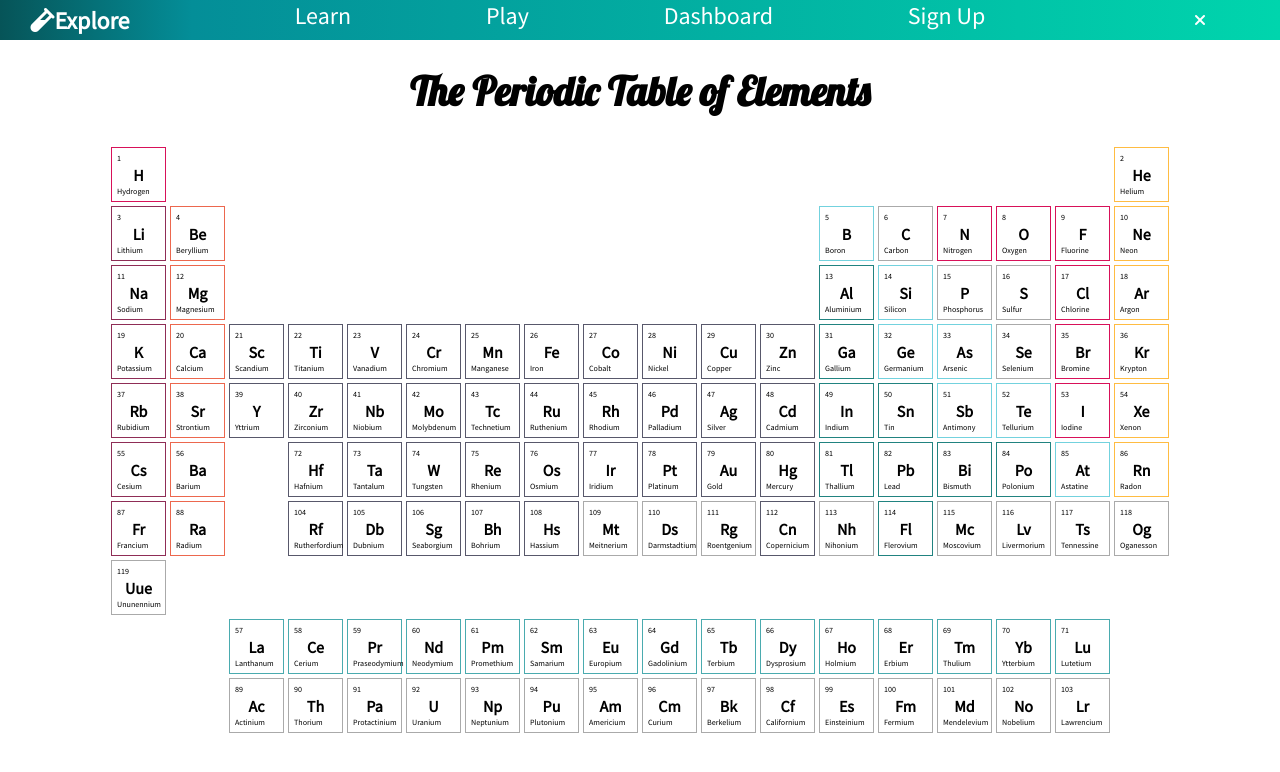
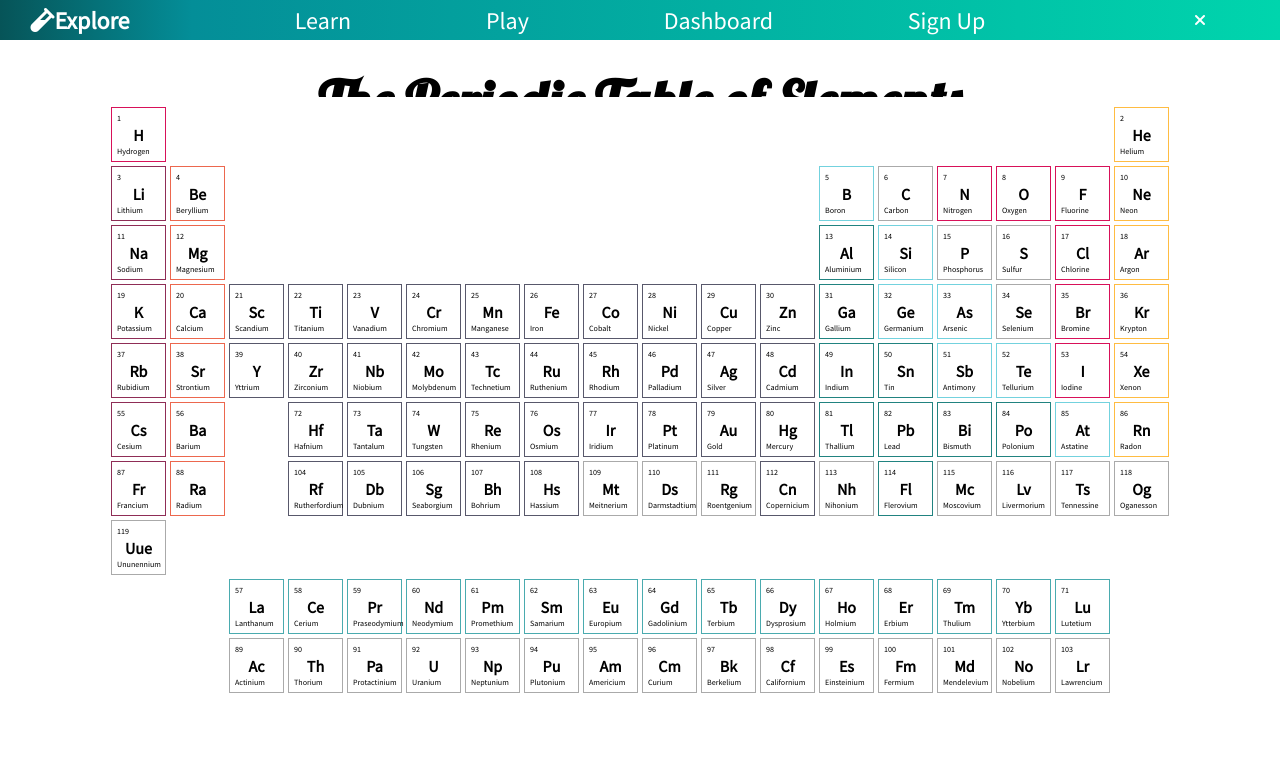
Before and after one commit to ash-bergs/periodic-react, a React (Create React App) app in the folder periodic-table/: page /periodic-table in a window 1280 px wide. Both pictures are taken after a click on the element 1200 px from the left and 20 px from the top of the page. Shown: the top 772 px of the page. Built offline with nearby package versions, Linux system fonts and the light colour scheme.

Commit message:
Navbar (desktop only for now) implemented. Will refine later when dashboard is more refined.

```diff
--- a/periodic-table/src/components/Navbar.js
+++ b/periodic-table/src/components/Navbar.js
@@ -6,7 +6,6 @@ import '../styles/navbar.css';
 import { menuItems } from '../data/menuItems';
 
 const Navbar = () => {
-    {/* to set menu open or closed */}
     const [ menuToggle, setMenuToggle ] = useState(false);
 
     function toggleMenu() {
@@ -21,18 +20,16 @@ const Navbar = () => {
                 they can be found in '../data/menuItems.js'
             */}
             <div className="links-wrapper">
-                { menuToggle ?
-                <ul className="navbar-links">
-                {menuItems.map((item, index) => {
-                    return (
-                        <li className="navbar-link" key={index}>
-                            <Link className={item.clame} to={item.path} style={{ order: index}}>
+                { menuToggle &&
+                <div className="navbar-links">
+                    {menuItems.map((item, index) => {
+                        return (
+                            <Link className={item.clame} to={item.path} style={{ order: index}} key={index}>
                                 {item.title}
-                            </Link>
-                        </li>
-                    )
-                })}
-                </ul> : null }
+                           </Link>
+                            )
+                        })}
+                    </div>}
             </div>
             <div className="menu-icon" onClick={toggleMenu}>
                 <i class={ menuToggle ? "fas fa-times": "fas fa-ellipsis-h"}></i>
--- a/periodic-table/src/components/PeriodicTable.js
+++ b/periodic-table/src/components/PeriodicTable.js
@@ -4,11 +4,11 @@ import data from '../data/elementsData.json';
 import colorMap from '../data/colorMap';
 import { motion } from 'framer-motion';
 
-// const elements = JSON.parse(data);
+// I want to create a component that tells a user multiple details about an element, maybe in the form of a pop out?
+
 
 const PeriodicTable = () => {
     const [isOpen, setIsOpen] = useState(false);
-    {/* This approach works for a menu, but when is isOpen becomes false, ALL the boxes grow to scale. We have to toggle a classname */}
 
     function handleOpen() {
         setIsOpen(!isOpen);
@@ -16,17 +16,19 @@ const PeriodicTable = () => {
 
     return(
         <div>
-        <h1 className="welcome">The Periodic Table of Elements</h1>
+        <div>
+            <h1 className="welcome">The Periodic Table of Elements</h1>
+        </div>
         <div className="periodic-table_main">
-            {data.elements.map(element => (
+            {data.elements.map((element, index) => (
                 <motion.div
                 className="periodic-table_element element"
-                key={element.name}
+                key={index}
                 whileHover={{ scale: 1.5, zIndex: 1 }}
                 style={{
                     gridRow: element.ypos,
                     gridColumn: element.xpos,
-                    borderColor: colorMap[element.category],
+                    borderColor: colorMap[element.category]
                 }}
                 >
                     <strong>{element.symbol}</strong>
--- a/periodic-table/src/styles/navbar.css
+++ b/periodic-table/src/styles/navbar.css
@@ -22,13 +22,12 @@
 .navbar-links {
     list-style: none;
     display: flex;
-    align-content: flex-end;
     justify-content: space-evenly;
+    margin-top: 0.5%;
 }
 
 .navbar-link {
     text-decoration: none;
-    justify-self: baseline;
     font-size: 1.5rem;
     color: white;
 }
--- a/periodic-table/src/styles/periodicTable.css
+++ b/periodic-table/src/styles/periodicTable.css
@@ -7,7 +7,7 @@
   grid-template-rows: repeat(10, 55px);
   grid-gap: 4px;
   position: absolute;
-  top: 55%;
+  top: 50%;
   left: 50%;
   transform: translate(-50%, -50%);
   background-color: white;
@@ -39,7 +39,7 @@
 .welcome {
   font-family: "Lobster", cursive;
   text-shadow: 2px 2px 2px white;
-  font-size: 2.5rem;
+  font-size: 3.5rem;
   color: black;
   padding: 2%;
 }
```
